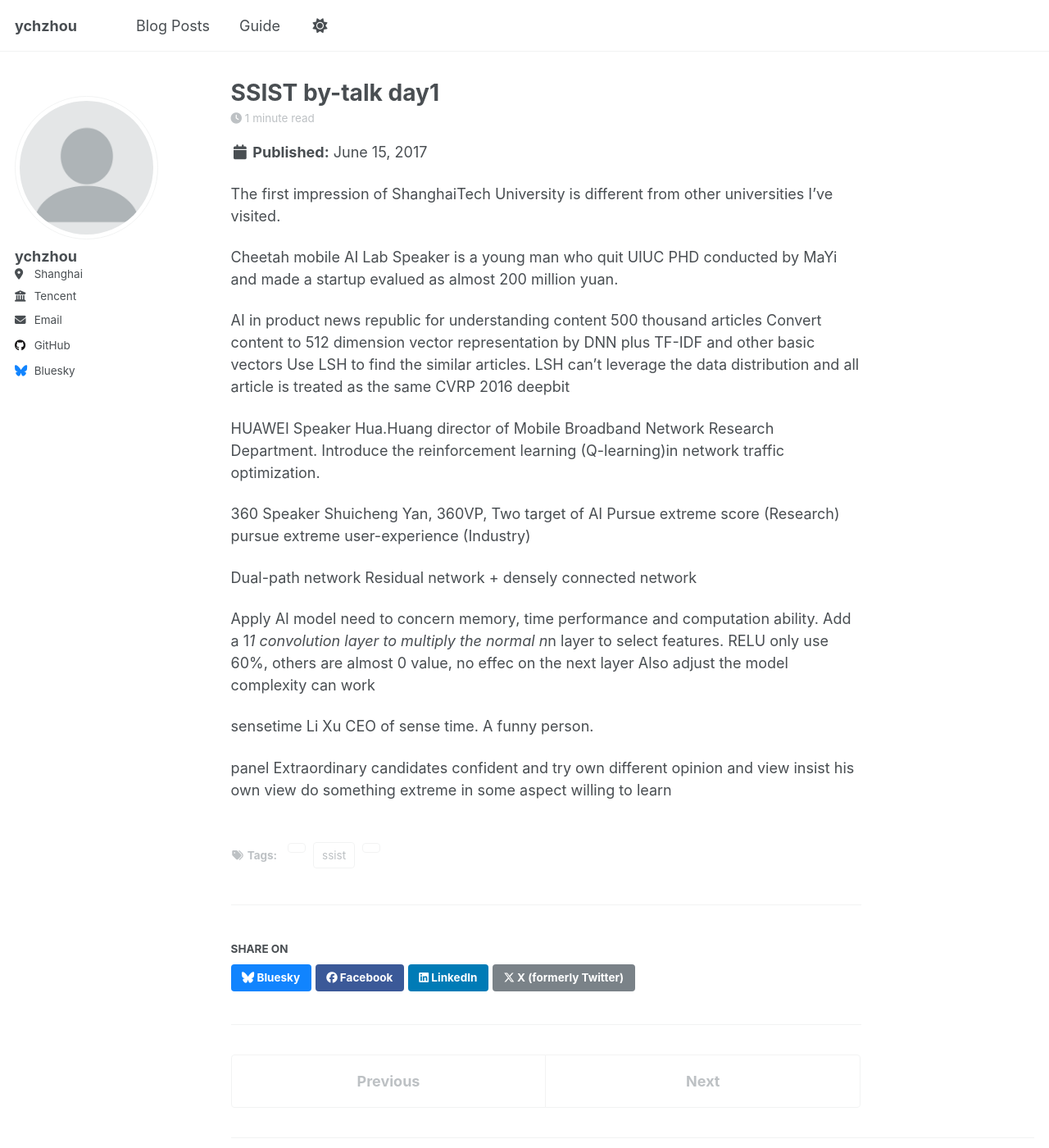
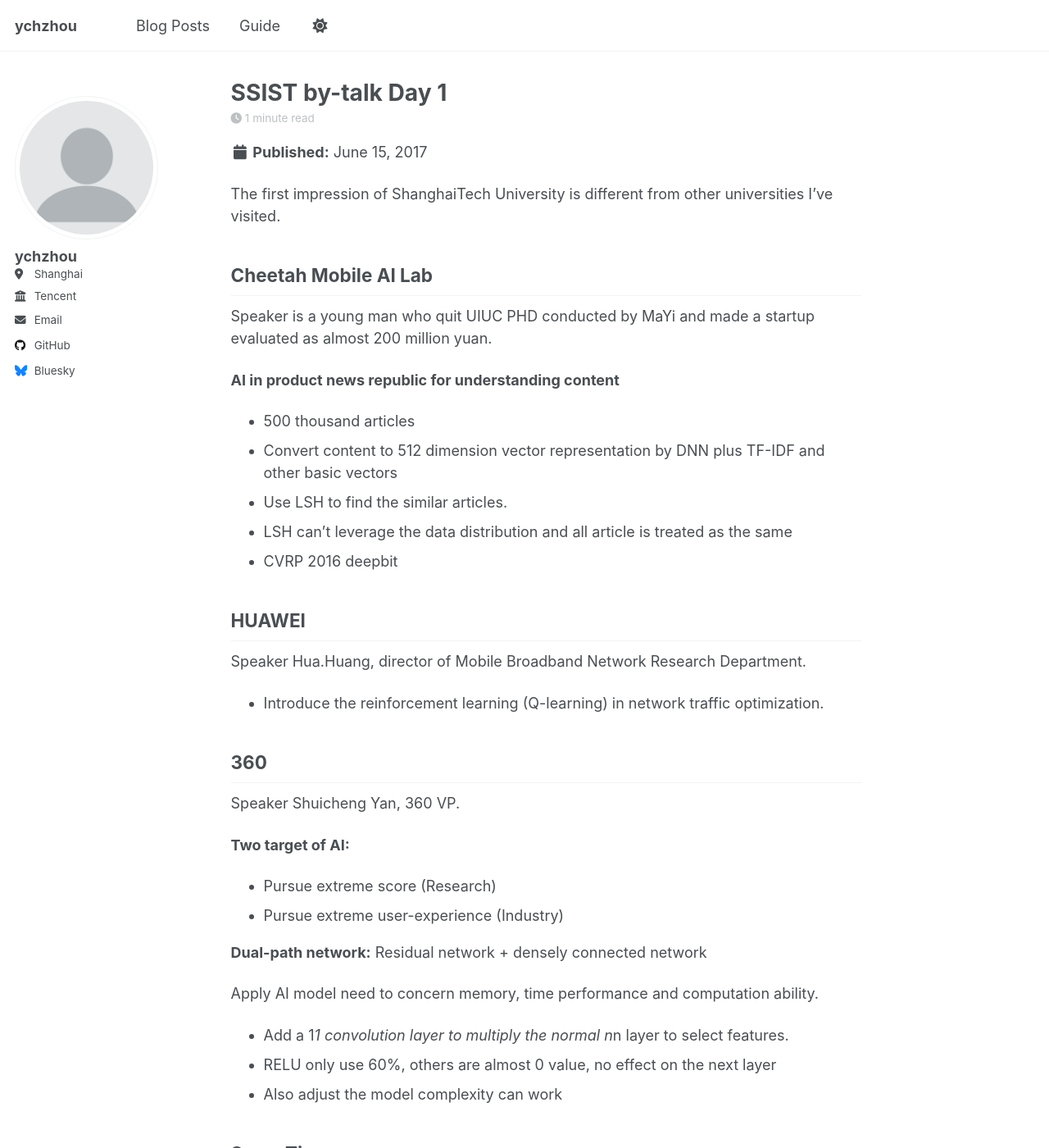
Before and after one commit to LTzycLT/ltzyclt.github.io, a Jekyll site: the page built from _posts/2017-06-15-ssist-day1.md, in a window 1280 px wide and 1400 px high. Shown: the whole window at 82% size. Built offline with Jekyll 4.4.1, drawn with Linux system fonts in a browser that asks for light colours; a script that is not in the unit is left out; some of the changed text lies outside the part shown.

Commit message:
Re-upload optimized post: SSIST Day 1 notes

```diff
--- a/_posts/2017-06-15-ssist-day1.md
+++ b/_posts/2017-06-15-ssist-day1.md
@@ -1,49 +1,58 @@
 ---
-title: SSIST by-talk day1
+title: 'SSIST by-talk Day 1'
 date: 2017-06-15 16:04:17
-tags: ssist,conference
+tags:
+  - ssist
+  - conference
+  - AI
 ---
 
 The first impression of ShanghaiTech University is different from other universities I've visited.
 
-Cheetah mobile AI Lab
-Speaker is a young man who quit UIUC PHD conducted by MaYi and made a startup evalued as almost 200 million yuan.
+## Cheetah Mobile AI Lab
 
-AI in product news republic for understanding content
-500 thousand articles
-Convert content to 512 dimension vector representation by DNN plus TF-IDF and other basic vectors
-Use LSH to find the similar articles.
-LSH can't leverage the data distribution and all article is treated as the same
-CVRP 2016 deepbit
+Speaker is a young man who quit UIUC PHD conducted by MaYi and made a startup evaluated as almost 200 million yuan.
 
+**AI in product news republic for understanding content**
+- 500 thousand articles
+- Convert content to 512 dimension vector representation by DNN plus TF-IDF and other basic vectors
+- Use LSH to find the similar articles.
+- LSH can't leverage the data distribution and all article is treated as the same
+- CVRP 2016 deepbit
 
-HUAWEI
-Speaker Hua.Huang director of Mobile Broadband Network Research Department.
-Introduce the reinforcement learning (Q-learning)in network traffic optimization.
+## HUAWEI
 
+Speaker Hua.Huang, director of Mobile Broadband Network Research Department.
+- Introduce the reinforcement learning (Q-learning) in network traffic optimization.
 
-360
-Speaker Shuicheng Yan, 360VP,
-Two target of AI
-Pursue extreme score (Research)
-pursue extreme user-experience (Industry)
+## 360
 
-Dual-path network
-Residual network + densely connected network
+Speaker Shuicheng Yan, 360 VP.
+
+**Two target of AI:**
+- Pursue extreme score (Research)
+- Pursue extreme user-experience (Industry)
+
+**Dual-path network:** Residual network + densely connected network
 
 Apply AI model need to concern memory, time performance and computation ability.
-Add a 1*1 convolution layer to multiply the normal n*n  layer to select features. RELU only use 60%, others are almost 0 value, no effec on the next layer
-Also adjust the model complexity can work
+- Add a 1*1 convolution layer to multiply the normal n*n layer to select features.
+- RELU only use 60%, others are almost 0 value, no effect on the next layer
+- Also adjust the model complexity can work
 
+## SenseTime
 
-sensetime
-Li Xu CEO of sense time.
-A funny person.
+Li Xu, CEO of SenseTime. A funny person.
 
-panel
-Extraordinary candidates
-confident and try
-own different opinion and view
-insist his own view
-do something extreme in some aspect
-willing to learn
+## Panel
+
+**Extraordinary candidates:**
+- Confident and try
+- Own different opinion and view
+- Insist his own view
+- Do something extreme in some aspect
+- Willing to learn
+
+---
+
+*Conference notes from SSIST 2017 Day 1.*
```
